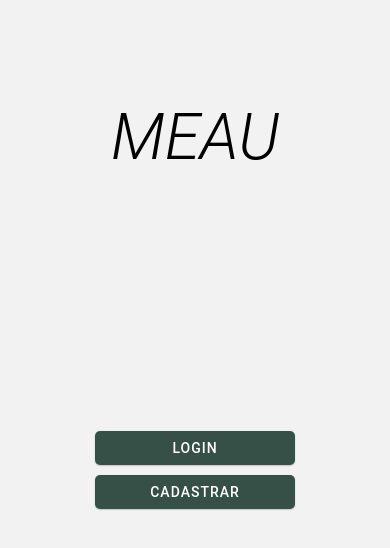
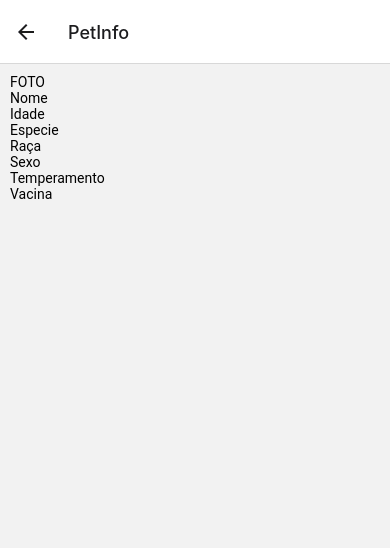
Before and after one commit to meau-app/client, a React Native app: screen /PetInfo in a window 390 px wide. Shown: the top 548 px of the page. Built offline with nearby package versions, Linux system fonts and the light colour scheme.

Commit message:
feature/infopets

```diff
--- a/App.tsx
+++ b/App.tsx
@@ -8,6 +8,7 @@ import Home from './src/pages/Home';
 import Login from './src/pages/Login';
 import RegisterAnimal from './src/pages/RegisterAnimal';
 import RegisterUser from './src/pages/RegisterUser';
+import PetInfo from './src/pages/PetInfo';
 
 const Stack = createNativeStackNavigator();
 const Theme = {
@@ -54,6 +55,13 @@ export default function App() {
               headerTitle: 'Registrar Pet',
             }}
           />
+          <Stack.Screen
+            name="PetInfo"
+            component={PetInfo}
+            options={{
+              headerTitle: 'PetInfo',
+            }}
+          />
         </Stack.Navigator>
       </NavigationContainer>
     </PaperProvider>
--- a/src/components/AdoptItem.tsx
+++ b/src/components/AdoptItem.tsx
@@ -17,6 +17,7 @@ const AdoptItem: React.FC<AdoptItemProps> = props => {
     let m = {
       name: page,
       key: page,
+      routes: pet,
     };
     navigation.navigate(m);
   }
@@ -24,9 +25,6 @@ const AdoptItem: React.FC<AdoptItemProps> = props => {
   return (
     <Card
       style={styles.card}
-      onPress={() => {
-        to('');
-      }}
     >
       <Card.Title
         title={pet.properties.name}
--- a/src/pages/Adopt/index.tsx
+++ b/src/pages/Adopt/index.tsx
@@ -1,6 +1,6 @@
 import { useNavigation } from '@react-navigation/native';
 import React, { useCallback, useEffect, useState } from 'react';
-import { View, Alert, ScrollView, FlatList } from 'react-native';
+import { View, Alert, ScrollView, FlatList, TouchableOpacity } from 'react-native';
 import {
   Appbar,
   Avatar,
@@ -62,8 +62,15 @@ const Adopt: React.FC<AdoptProps> = props => {
           onScrollToTop={request}
           data={pets}
           keyExtractor={(_, i) => i.toString()}
-          renderItem={({ item }) => <AdoptItem item={item} />}
+          renderItem={({ item }) => (
+          <TouchableOpacity onPress={() => {
+            navigation.navigate('PetInfo',{pet: item.properties
+          });
+          }}>
+            <AdoptItem item={item}  /></TouchableOpacity>
+            )}
           style={styles.cards}
+
         />
       </View>
     </SafeAreaView>
--- /dev/null
+++ b/src/pages/PetInfo/index.tsx
@@ -0,0 +1,69 @@
+import { useCallback, useEffect, useMemo, useState } from 'react';
+import { View, ScrollView, Alert, Image, Route } from 'react-native';
+import { Button, Text } from 'react-native-paper';
+
+import { Pet } from '../../service/api/models/pet';
+import AdoptItem from '../../components/AdoptItem';
+
+import styles from './styles';
+import { auth } from '../../service/database/firebase';
+import Authentication from '../../service/authentication/authenticate';
+import { useNavigation} from '@react-navigation/native';
+
+interface AdoptProps {}
+
+
+export default function PetInfo({ route }) {
+
+  const petName = route.params?.pet.name
+  const petAge =route.params?.pet.age
+  const petId = route.params?.pet.id
+  const petSex = route.params?.pet.Sex
+  const petRace = route.params?.pet.species
+  const petTemper = route.params?.pet.temper
+  const petVaccines = route.params?.pet.vaccines
+
+  const navigation = useNavigation();
+
+  const [state, setState] = useState(0);
+  const [pet, setPet] = useState(new Pet());
+
+
+//  function to(page: string): void {
+//    let m = {
+//      name: page,
+//      key: page,
+//    };
+//    navigation.navigate(m);
+//  }
+
+//
+//  const request = useCallback(async () => {
+//    const petid =  pet.properties.id;
+//    try {
+//      let response = await Pet.get(petid);
+//      setPet(response as Pet);
+//    } catch (e: any) {
+//      Alert.alert(('Falha ao carregar dados, ' + e) as string);
+//    }
+//  }, []);
+//
+//  useEffect(() => {
+//    request();
+//  }, []);
+//
+  return (
+    <ScrollView style={styles.container}>
+        <View>
+          <Text>FOTO</Text>
+          <Text>Nome {petName}</Text>
+          <Text>Idade {petAge}</Text>
+          <Text>Especie {petId}</Text>
+          <Text>Raça {petRace}</Text>
+          <Text>Sexo {petSex}</Text>
+          <Text>Temperamento {petTemper}</Text>
+          <Text>Vacina {petVaccines}</Text>
+        </View>
+    </ScrollView>
+  );
+};
--- /dev/null
+++ b/src/pages/PetInfo/styles.ts
@@ -0,0 +1,14 @@
+import { StyleSheet } from "react-native";
+
+const styles = StyleSheet.create({
+  container: {
+    display: 'flex',
+    margin: 10,
+  },
+
+  buttonMargin: {
+    marginTop: 10
+  }
+});
+
+export default styles;
```
